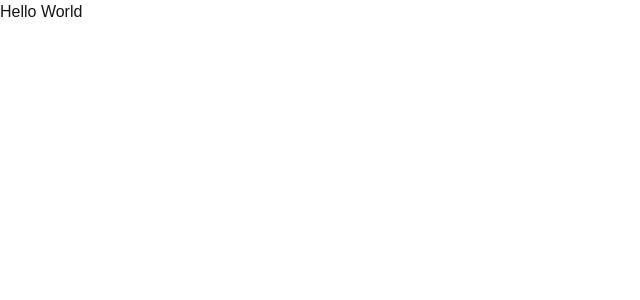
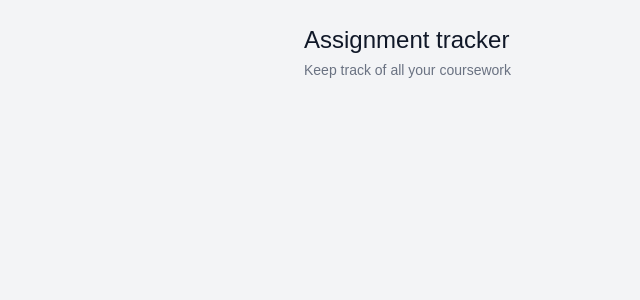
Before and after one commit to mfunchion/Assignment-Tracker, a Next.js app: page / in a window 1280 px wide. Shown: the top 300 px of the page, without its empty margins (0-640 px from the left). Built offline with nearby package versions, Linux system fonts and the light colour scheme.

Commit message:
adding title

```diff
--- a/app/page.js
+++ b/app/page.js
@@ -2,6 +2,13 @@ import Image from "next/image";
 
 export default function Home() {
   return (
-    <h1>Hello World</h1>
+    <main className="min-h-screen bg-gray-100 p-6">
+      <div className="max-w-2xl mx-auto">
+        <div className="mb-6">
+          <h1 className="text-2xl font-medium text-gray-900">Assignment tracker</h1>
+          <p className="text-sm text-gray-500 mt-1">Keep track of all your coursework</p>
+        </div>
+      </div>
+    </main>
   );
 }
```
